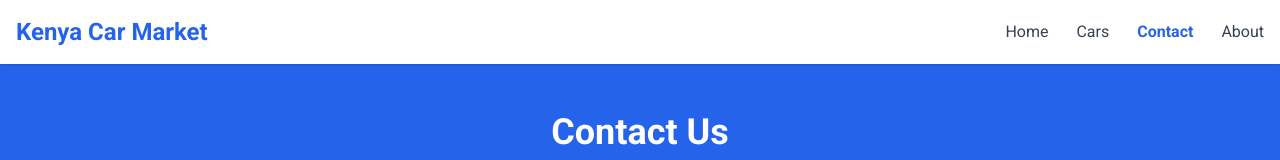
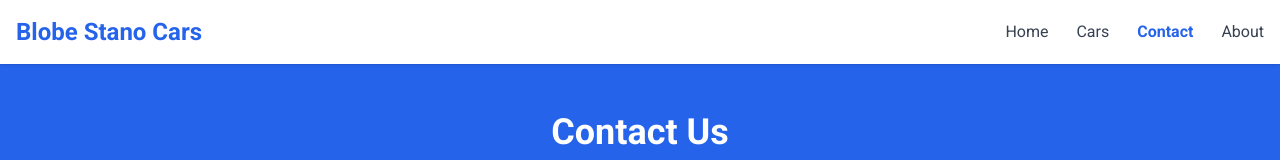
Before and after one commit to StanleyKioko/Car-selling, a plain HTML site: page contact.html in a window 1280 px wide. Shown: the top 160 px of the page. Drawn offline with nearby package versions, Linux system fonts and the light colour scheme.

Commit message:
Changed the header

```diff
--- a/contact.html
+++ b/contact.html
@@ -17,7 +17,7 @@
   <header class="bg-white shadow sticky top-0 z-50">
     <nav class="container mx-auto px-4 py-4 flex justify-between items-center">
       <div class="text-2xl font-bold text-blue-600 font-poppins">
-        Kenya Car Market
+       Blobe Stano Cars
       </div>
       <div class="space-x-6">
         <a href="index.html" class="text-gray-700 hover:text-blue-600">Home</a>
```
